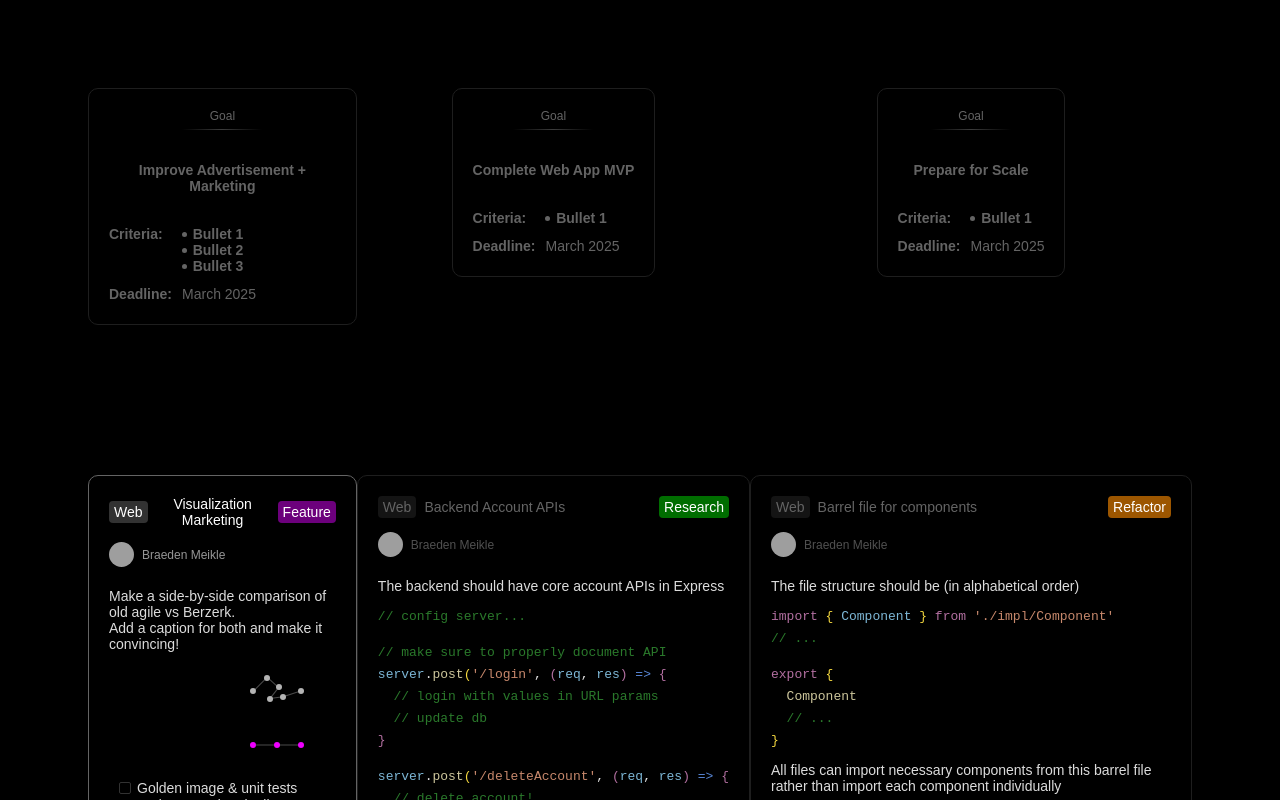
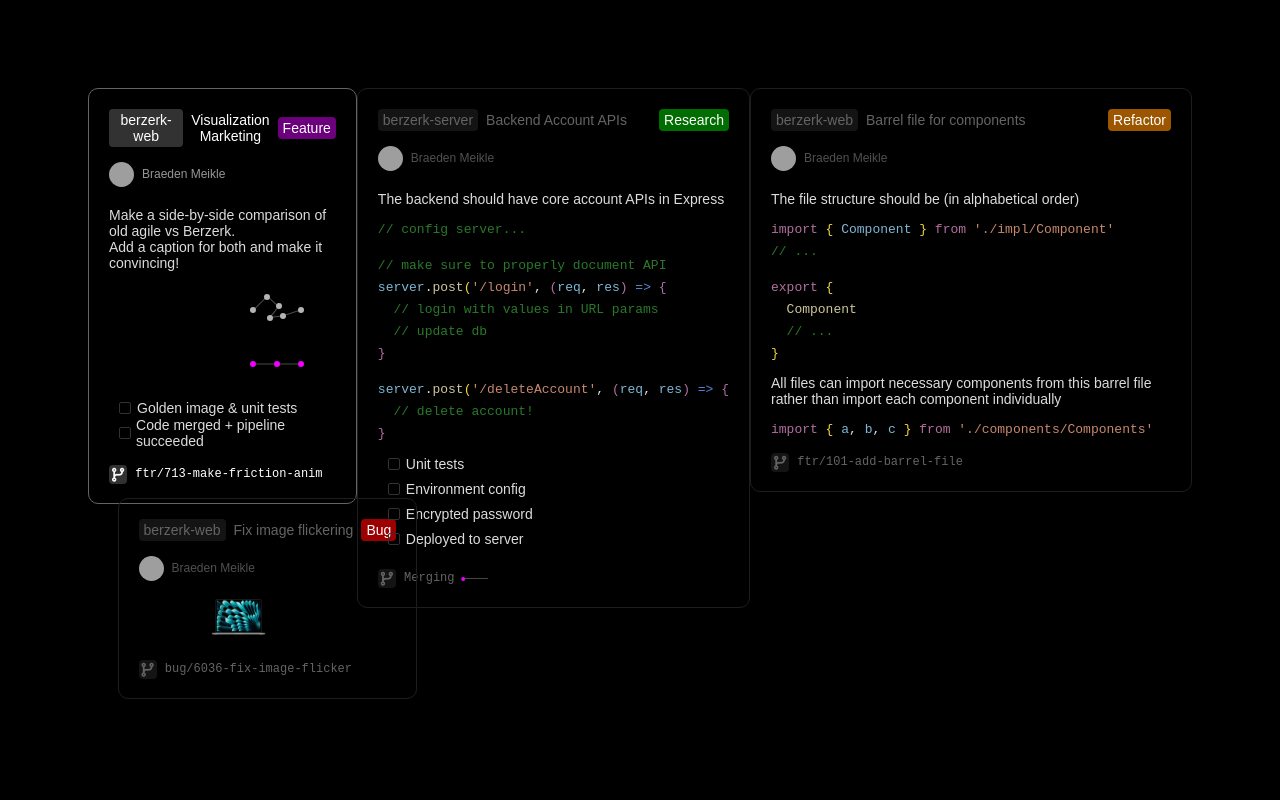
Before and after one commit to bmeikle56/bz-dev, a Next.js app: page /dash/dev in a window 1280 px wide. Shown: the top 800 px of the page. Built offline with nearby package versions, Linux system fonts and the light colour scheme; grey boxes are pictures that could not be loaded.

Commit message:
Simplify dev dashboard

```diff
--- a/src/app/dash/dev/page.js
+++ b/src/app/dash/dev/page.js
@@ -119,7 +119,7 @@ function BackendDesc() {
       <Spacer height={10}/>
       <CBList txt={'Unit tests'}/>
       <CBList txt={'Environment config'}/>
-      <CBList txt={'Encrypted'}/>
+      <CBList txt={'Encrypted password'}/>
       <CBList txt={'Deployed to server'}/>
     </div>
   )
@@ -239,7 +239,6 @@ function ImageFlickerDesc() {
 
   return (
     <div style={{display: 'flex', textAlign: 'left', alignItems: 'center', flexDirection: 'column', width: '200px'}}>
-      <p style={{color: 'white'}}>Some text</p>
       <FlickeringLaptop/>
     </div>
   )
@@ -253,7 +252,7 @@ function ImageFlickerDesc() {
 const workMeta1 = {
   author: 'Braeden Meikle',
   pfp: 'https://i.postimg.cc/GhTKWxyY/IMG-6071.jpg',
-  app: 'Web',
+  app: 'berzerk-web',
   title: 'Visualization Marketing',
   desc: FrictionPointDesc,
   branch: 'ftr/713-make-friction-anim',
@@ -264,7 +263,7 @@ const workMeta1 = {
 const workMeta2 = {
   author: 'Braeden Meikle',
   pfp: 'https://i.postimg.cc/GhTKWxyY/IMG-6071.jpg',
-  app: 'Web',
+  app: 'berzerk-server',
   title: 'Backend Account APIs',
   desc: BackendDesc,
   branch: 'rsc/8088-account-apis',
@@ -275,7 +274,7 @@ const workMeta2 = {
 const workMeta3 = {
   author: 'Braeden Meikle',
   pfp: 'https://i.postimg.cc/GhTKWxyY/IMG-6071.jpg',
-  app: 'Web',
+  app: 'berzerk-web',
   title: 'Barrel file for components',
   desc: BarrelDesc,
   branch: 'ftr/101-add-barrel-file',
@@ -286,7 +285,7 @@ const workMeta3 = {
 const workMeta4 = {
   author: 'Braeden Meikle',
   pfp: 'https://i.postimg.cc/GhTKWxyY/IMG-6071.jpg',
-  app: 'Web',
+  app: 'berzerk-web',
   title: 'Fix image flickering',
   desc: ImageFlickerDesc,
   branch: 'bug/6036-fix-image-flicker',
@@ -336,14 +335,14 @@ export default function DevDashboardPage() {
   return (
     <div style={{
       zIndex: 0,
-      height: '100vh',
+      height: '100%',
       rowGap: '150px',
       display: 'grid',
       alignItems: 'start',
       justifyItems: 'center', // center items horizontally
       gridTemplateRows: 'auto 1fr',
       gridTemplateColumns: 'repeat(3, auto)',
-      padding: 80
+      padding: 80,
     }}>
       {/* <SideBar tabs={[
         {txt: 'One', action: () => {console.log('one!')}},
@@ -352,13 +351,15 @@ export default function DevDashboardPage() {
         {txt: 'Four', action: () => {console.log('four!')}},
         {txt: 'Five', action: () => {console.log('five!')}},
       ]}/> */}
-      <Goal meta={goalMeta1} isToggled={selected == -3} isMerging={false} onClick={() => select(-3)}/>
+      {/* <Goal meta={goalMeta1} isToggled={selected == -3} isMerging={false} onClick={() => select(-3)}/>
       <Goal meta={goalMeta2} isToggled={selected == -2} isMerging={false} onClick={() => select(-2)}/>
-      <Goal meta={goalMeta3} isToggled={selected == -1} isMerging={false} onClick={() => select(-1)}/>
+      <Goal meta={goalMeta3} isToggled={selected == -1} isMerging={false} onClick={() => select(-1)}/> */}
       <Work meta={workMeta1} isToggled={selected == 0} isMerging={false} onClick={() => select(0)}/>
       <Work meta={workMeta2} isToggled={selected == 1} isMerging={true} onClick={() => select(1)}/>
       <Work meta={workMeta3} isToggled={selected == 2} isMerging={false} onClick={() => select(2)}/>
-      <Work meta={workMeta4} isToggled={selected == 3} isMerging={false} onClick={() => select(3)}/>
+      <div style={{marginTop: -260, marginRight: -90}}>
+        <Work meta={workMeta4} isToggled={selected == 3} isMerging={false} onClick={() => select(3)}/>
+      </div>
     </div>
   )
 }
--- a/src/app/globals.css
+++ b/src/app/globals.css
@@ -30,6 +30,11 @@ body {
 .vdiv {
   background: rgb(50,50,50);
   height: 1px;
+}
+
+.fixed-page {
+  overflow: hidden !important;
+  height: 100%;
 }
 
 #tabbar {
```
